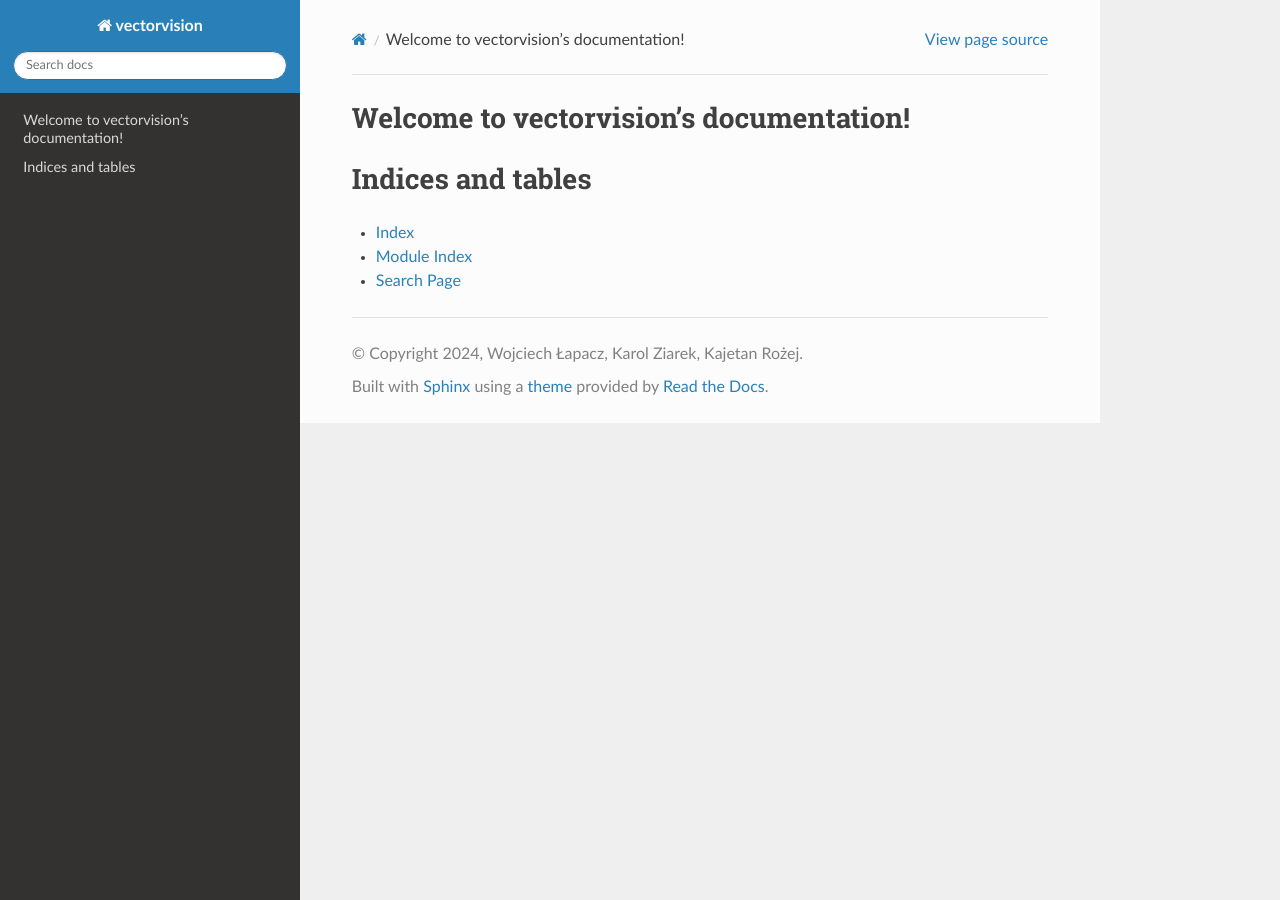
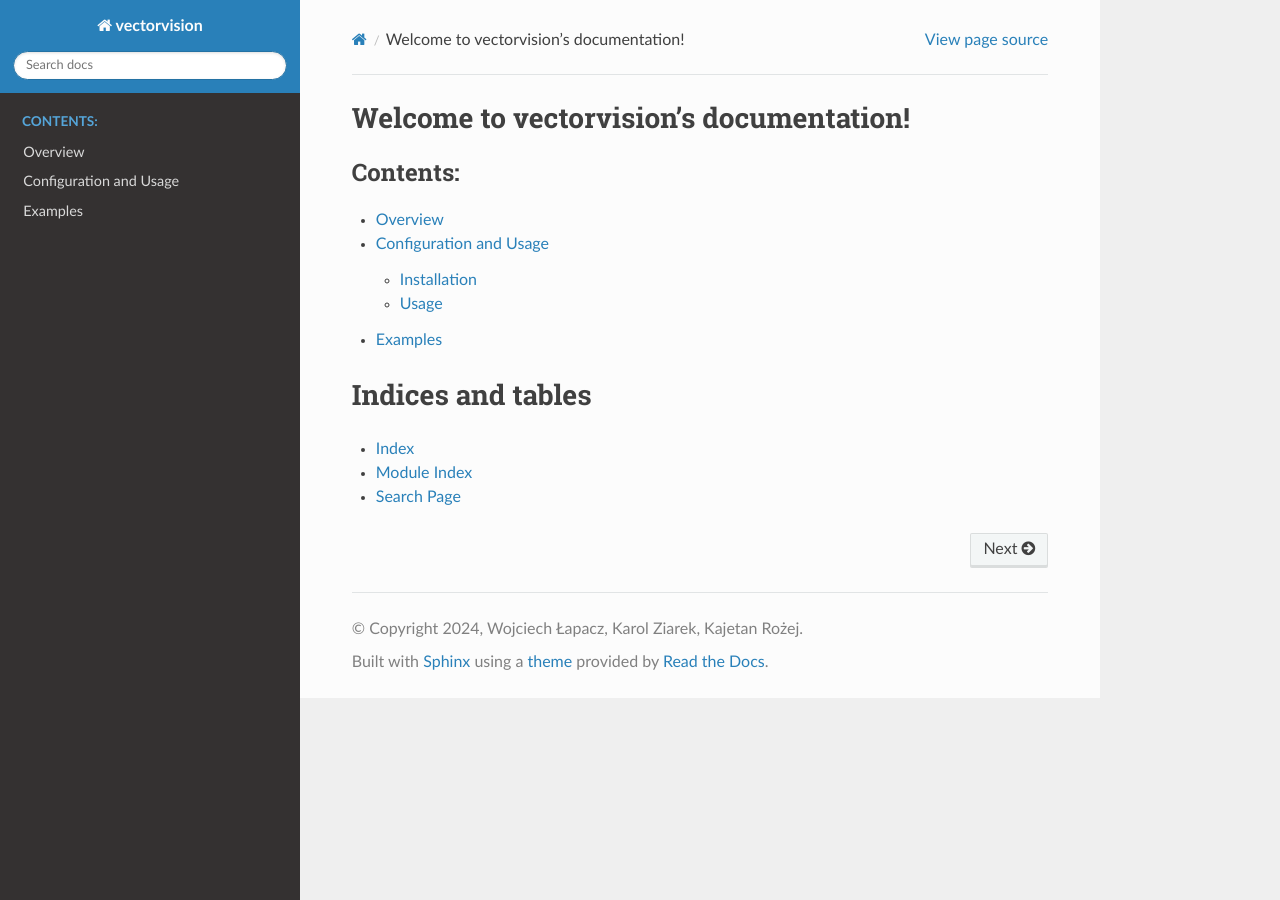
Before and after one commit to WojciechL02/vectorvision, a Sphinx documentation site: the page built from docs/source/index.rst, in a window 1280 px wide. Built offline with Sphinx 7.4.7 and the Read the Docs theme 2.0.0, drawn with Linux system fonts in a browser that asks for light colours.

Commit message:
basic docs

```diff
--- a/docs/source/conf.py
+++ b/docs/source/conf.py
@@ -13,7 +13,11 @@ author = "Wojciech Łapacz, Karol Ziarek, Kajetan Rożej"
 # -- General configuration ---------------------------------------------------
 # https://www.sphinx-doc.org/en/master/usage/configuration.html#general-configuration
 
-extensions = []
+extensions = [
+    "sphinx.ext.autodoc",
+    "sphinx.ext.duration",
+    "sphinx.ext.autosummary",
+]
 
 templates_path = ["_templates"]
 exclude_patterns = []
--- a/docs/source/index.rst
+++ b/docs/source/index.rst
@@ -10,6 +10,12 @@ Welcome to vectorvision's documentation!
    :maxdepth: 2
    :caption: Contents:
 
+   overview
+   configuration
+   examples
+
+
+
 
 
 Indices and tables
```
Also changed, not shown: docs/source/configuration.rst (added, +25 -0 lines), docs/source/examples.rst (added, +13 -0 lines), docs/source/overview.rst (added, +26 -0 lines).
